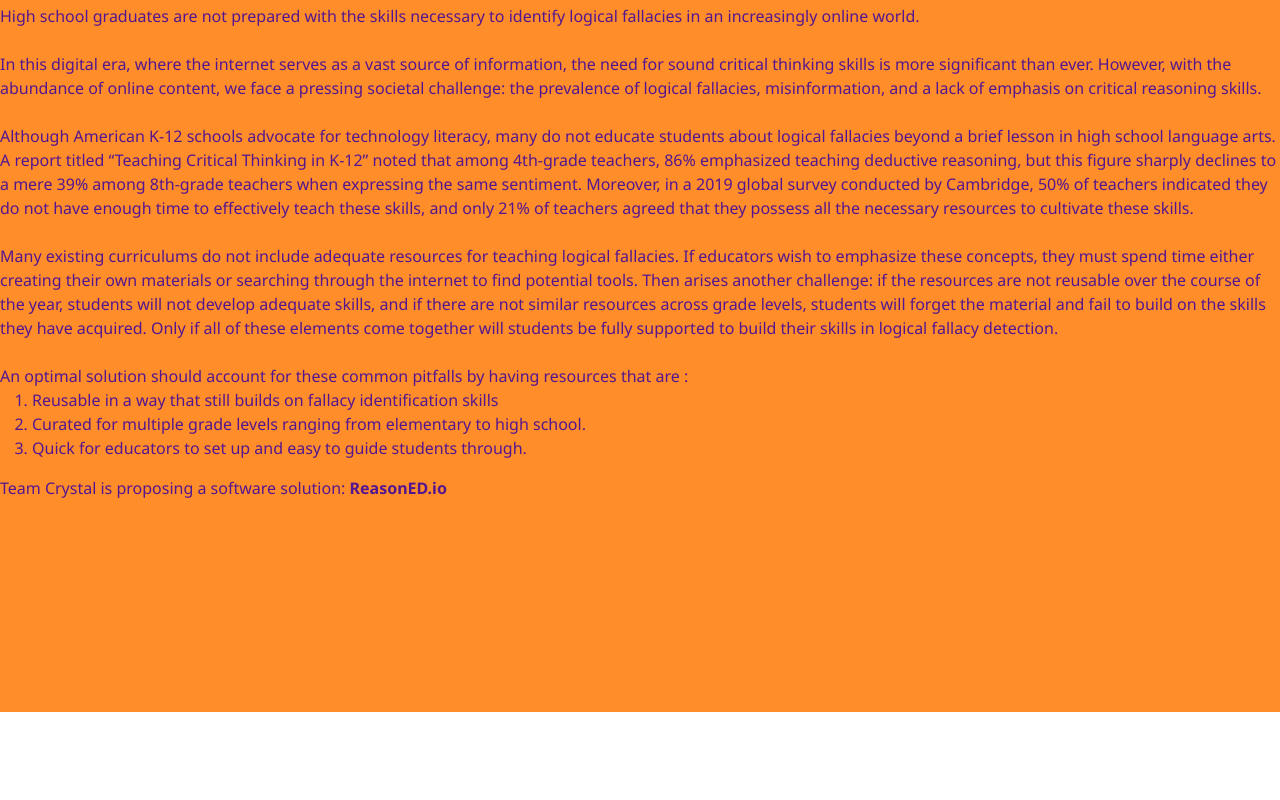
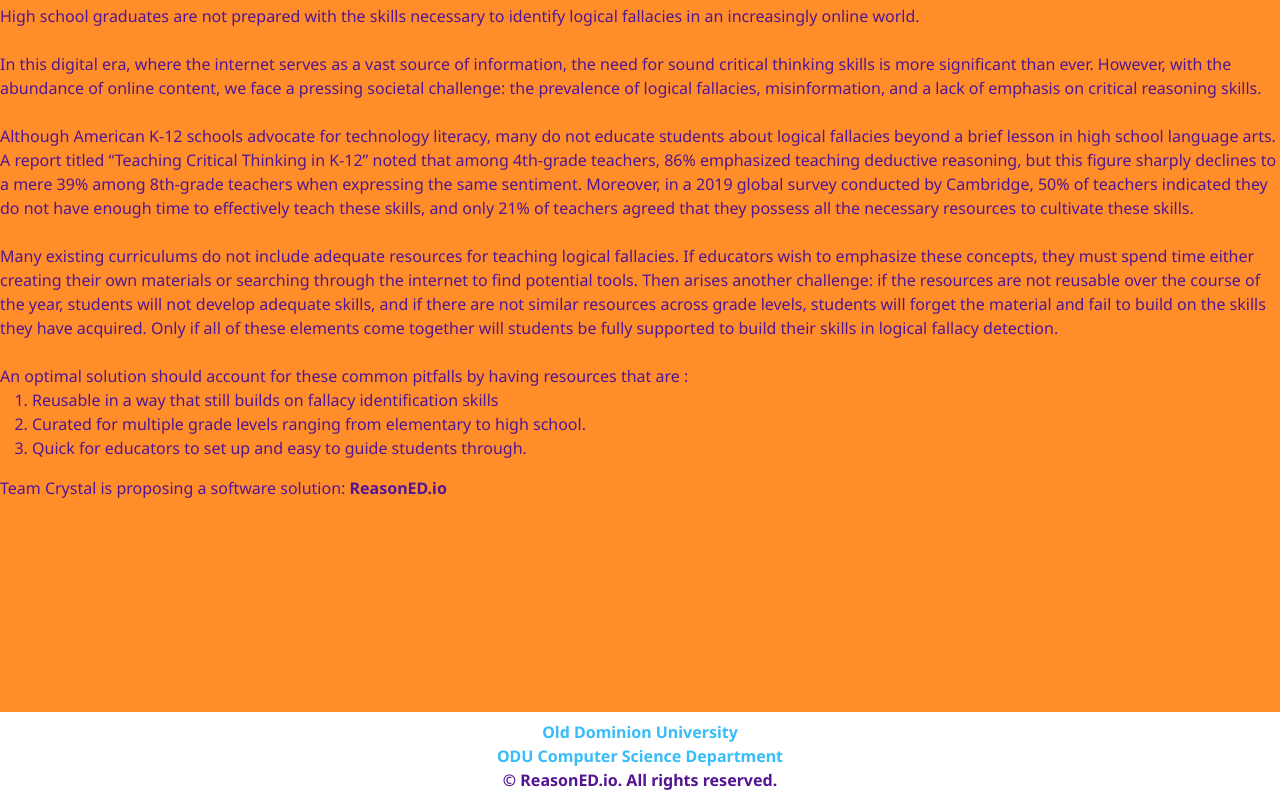
Before and after one commit to emrlk/ReasonED, a Next.js app in the folder client/reasoned-app/: page /problem in a window 1280 px wide. Shown: the part 184-984 px from the top of the page. Before the commit the page ends 896 px from the top, so only its background shows below. Built offline with nearby package versions, Linux system fonts and the light colour scheme.

Commit message:
Add footer to problem page

```diff
--- a/client/reasoned-app/src/app/problem/page.tsx
+++ b/client/reasoned-app/src/app/problem/page.tsx
@@ -1,5 +1,6 @@
 import React from 'react';
 import Header from '@/components/common/header';
+import Footer from '@/components/common/footer';
 
 export default function ProblemPage() {
     return (
@@ -32,6 +33,9 @@ export default function ProblemPage() {
                     Team Crystal is proposing a software solution: <b>ReasonED.io</b>
                 </p>
             </div>
+
+            {/**Footer */}
+            <Footer />
         </>
     );
 }
--- a/client/reasoned-app/src/components/common/footer.tsx
+++ b/client/reasoned-app/src/components/common/footer.tsx
@@ -2,7 +2,7 @@ import React from 'react';
 
 export default function Footer() {
     return (
-        <footer className="bg-white text-purple font-bold py-4">
+        <footer className="bg-white text-purple font-bold py-2">
             <div className="container mx-auto text-center">
                 <p>
                     <a href="https://www.odu.edu" className="text-sky-400 hover:underline">Old Dominion University</a><br />
```
